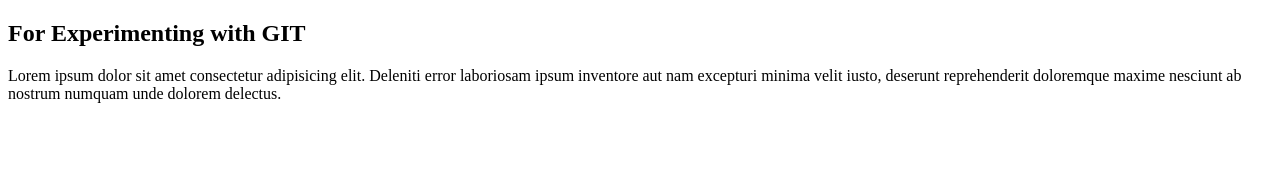
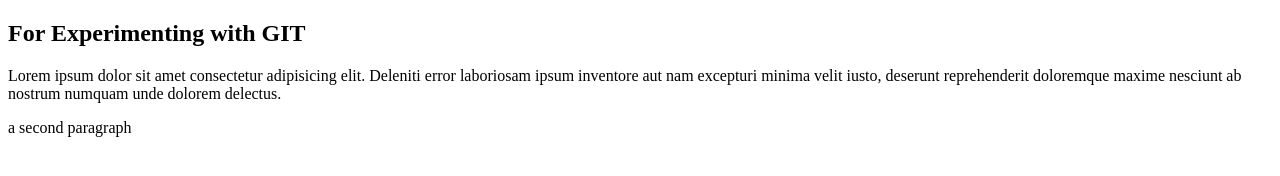
Before and after one commit to davidbellerose/GitDemo, a plain HTML site: page Index.html in a window 1280 px wide. Drawn offline with Linux system fonts and the light colour scheme.

Commit message:
added second p

```diff
--- a/Index.html
+++ b/Index.html
@@ -14,6 +14,7 @@
          Deleniti error laboriosam ipsum inventore aut nam excepturi
          minima velit iusto, deserunt reprehenderit doloremque maxime
           nesciunt ab nostrum numquam unde dolorem delectus.</p>
+    <p> a second paragraph</p>
     <script src="site.js"></script>
 </body>
 
```
